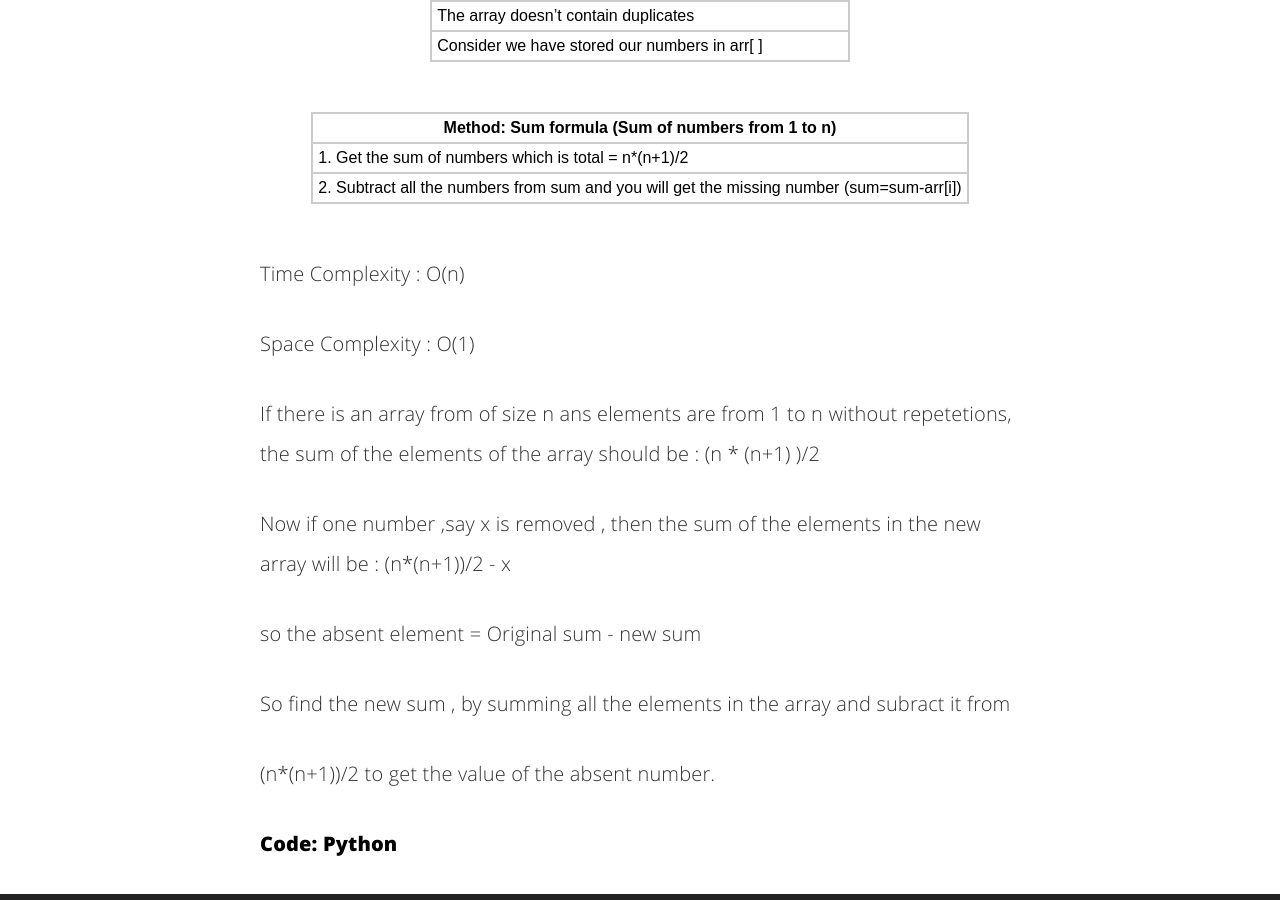
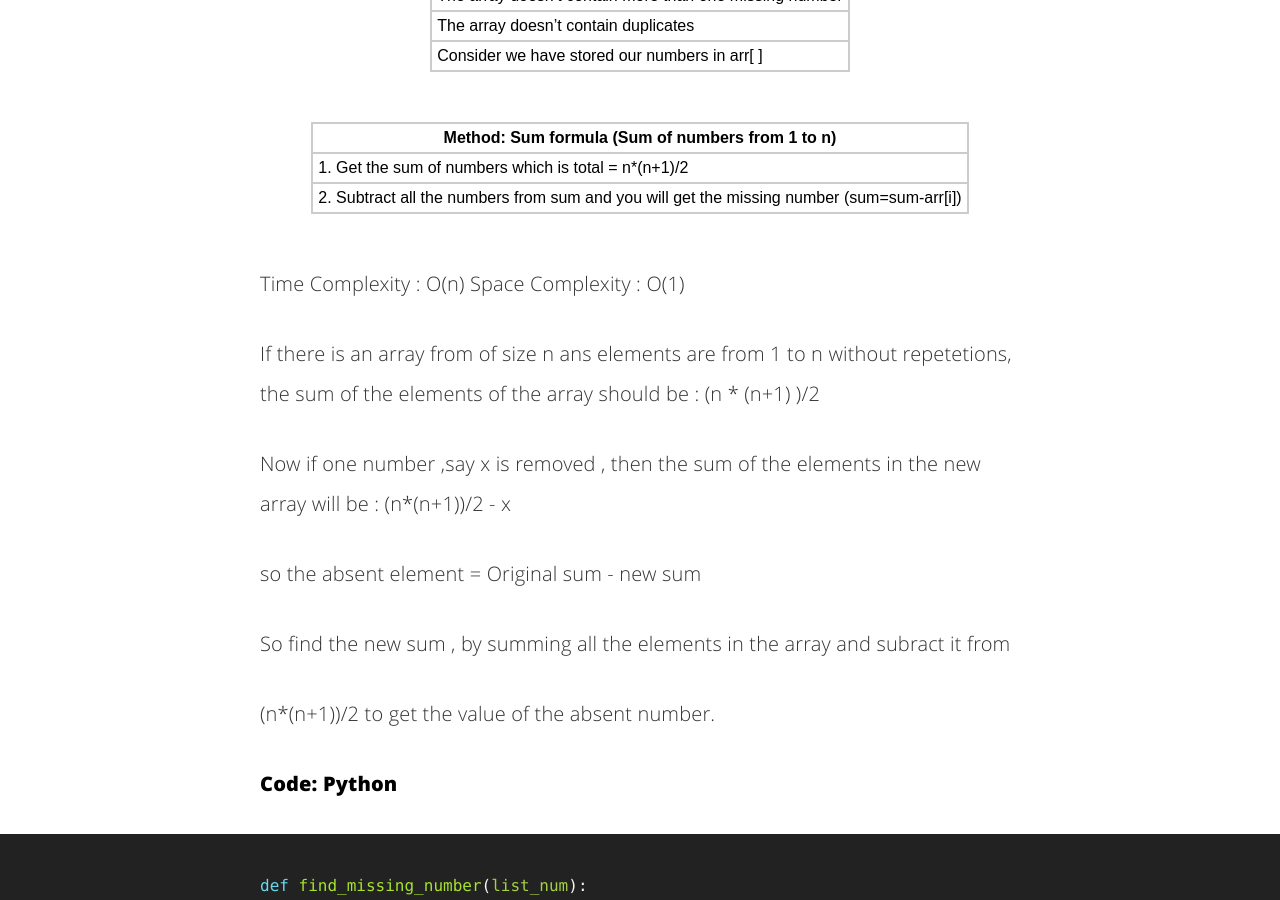
Before and after one commit to JuliaTorrejon/juliatorrejon.github.io, a Jekyll site: the page built from _posts/2019-04-20-1.-array-coding-interview-questions.md, in a window 1280 px wide and 900 px high, scrolled down 1600 px. Built offline with Jekyll 4.4.1, drawn with Linux system fonts in a browser that asks for light colours; comment, search, counter and statistics services are not loaded.

```diff
--- a/_posts/2019-04-20-1.-array-coding-interview-questions.md
+++ b/_posts/2019-04-20-1.-array-coding-interview-questions.md
@@ -22,7 +22,7 @@ The key to solving array-based questions is having a good knowledge of array dat
 
 Here are some of the popular array-based coding interview questions to practice with Python:
 
-### 1. How do you find the missing number in a given integer array of 1 to 100?
+#### 1. How do you find the missing number in a given integer array of 1 to 100?
 
 Given a list of n-1 integers and these integers are in the range of 1 to 100
 
@@ -39,7 +39,6 @@ Given a list of n-1 integers and these integers are in the range of 1 to 100
 | 2. Subtract all the numbers from sum and you will get the missing number (sum=sum-arr[i])  |
 
  Time Complexity : O(n)
-
  Space Complexity : O(1)
 
   If there is an array from of size n ans elements are from 1 to n without repetetions,
```
